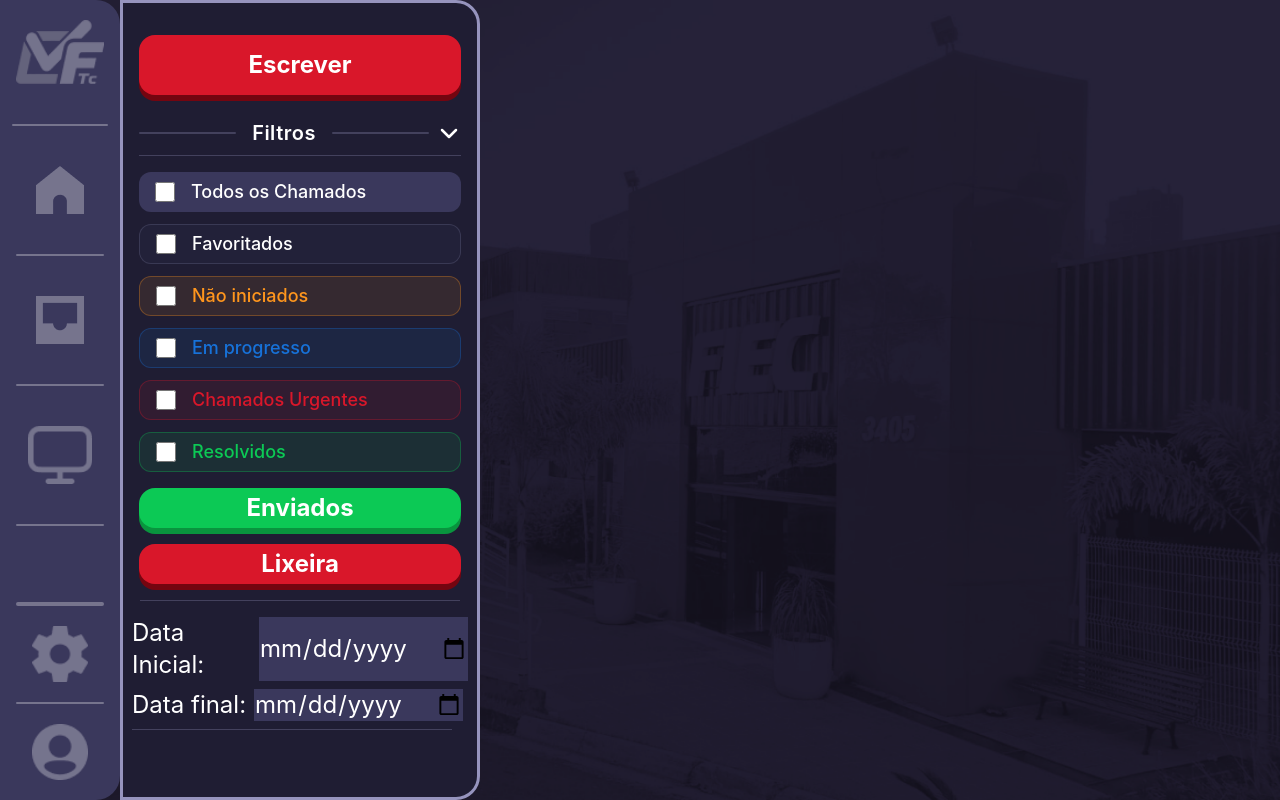
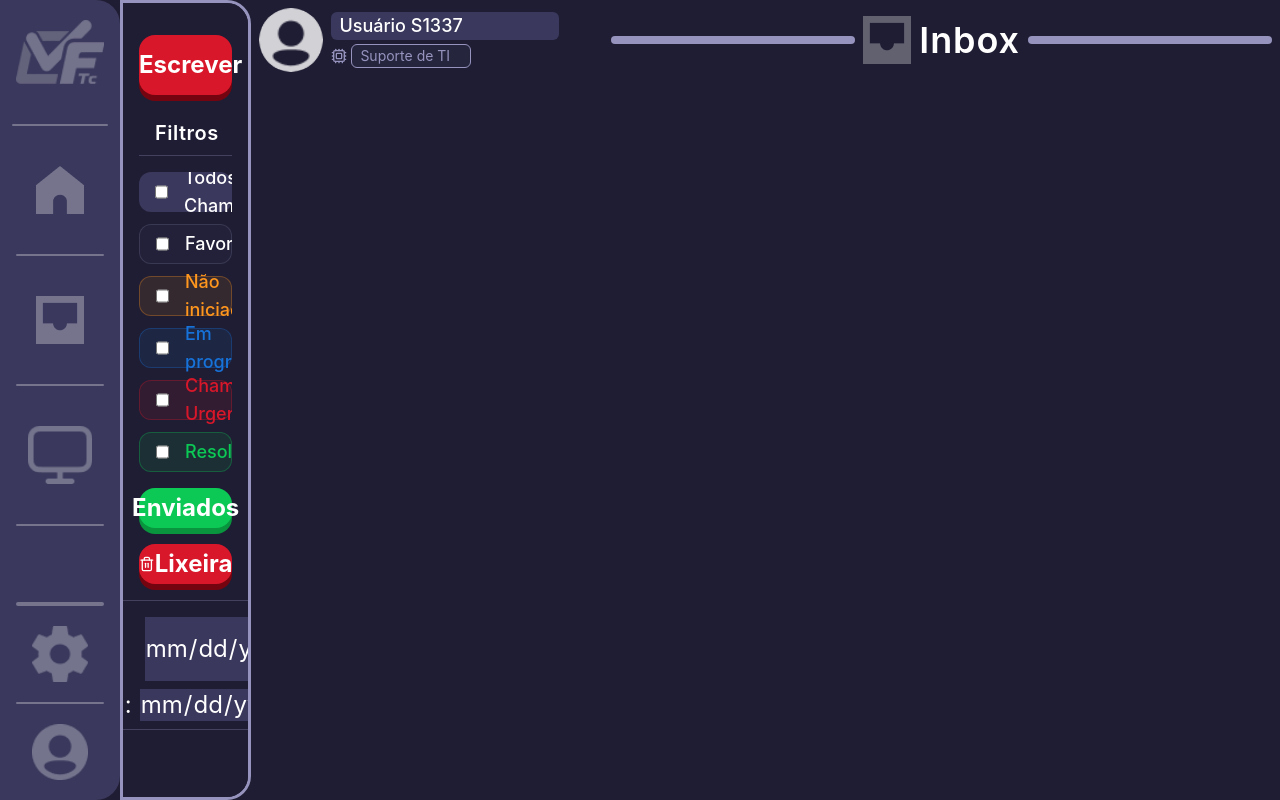
Before and after one commit to enzomlfiec/Fiec-Taskcall, a React (Vite) app in the folder src/frontend/: page /painel in a window 1280 px wide. Built offline with nearby package versions, Linux system fonts and the light colour scheme.

Commit message:
LayoutUsuário feito, inbox(cima e lateral finalizados

```diff
--- a/src/frontend/package.json
+++ b/src/frontend/package.json
@@ -11,6 +11,7 @@
   },
   "dependencies": {
     "@tailwindcss/vite": "^4.3.3",
+    "lucide-react": "^1.45.0",
     "react": "^19.2.8",
     "react-dom": "^19.2.8",
     "react-router-dom": "^7.18.3",
--- a/src/frontend/src/components/Inbox.jsx
+++ b/src/frontend/src/components/Inbox.jsx
@@ -1,14 +1,20 @@
- import SideBar from "./SideBar";
+import SideBar from "./SideBar";
 import Filtros from "./Filtros";
+import LayoutUsuario from "./LayoutUsuario";
+
+{/* Icons */}
+import vector from "../assets/vector.png";
+import { Send } from 'lucide-react';
+import { Trash } from 'lucide-react';
 
 const Inbox = () => {
     return (
-        <div className="flex z-10 min-h-screen w-screen bg-[url(public/assets/login2.png)] bg-cover bg-center items-stretch overflow-hidden">
+        <div className="flex z-10 min-h-screen w-screen bg-fundo-fundo bg-cover bg-center items-stretch overflow-hidden">
 
            <SideBar />
 
 
-           <main className="min-h-screen w-90 max-w-sm bg-fundo-fundo border-3 border-borda rounded-r-3xl flex flex-col items-center pt-8 pb-8 gap-4 overflow-y-auto">
+           <aside className="min-h-screen w-90 max-w-sm bg-fundo-fundo border-3 border-borda rounded-r-3xl flex flex-col items-center pt-8 pb-8 gap-4 overflow-y-auto">
 
                 <div className="flex w-full px-4 justify-center flex-col items-center">
                     <button className="w-full h-15 bg-accent rounded-2xl shadow-[0px_6px_0px_0px_#740510] transition-transform duration-150 cursor-pointer hover:scale-102 active:scale-98 text-pri text-2xl font-bold">
@@ -19,15 +25,15 @@ const Inbox = () => {
                 <Filtros />
 
 
-                <div className="flex w-full px-4 justify-center flex-col items-center">
-                <button className="w-full h-10 bg-sec-verde rounded-2xl shadow-[0px_6px_0px_0px_#09943E] transition-transform duration-150 cursor-pointer hover:scale-102 active:scale-98 text-pri text-2xl font-bold">
-                        Enviados
+                <div className="flex w-full px-4 justify-center flex-row items-center">
+                <button className="flex flex-row w-full h-10 bg-sec-verde rounded-2xl shadow-[0px_6px_0px_0px_#09943E] transition-transform duration-150 cursor-pointer hover:scale-102 active:scale-98 text-pri text-2xl font-bold items-center justify-center">
+                    <Send/> Enviados
                 </button>
                 </div>
 
         <div className="flex w-full px-4 justify-center flex-col items-center">
-                <button className="w-full h-10 bg-accent rounded-2xl shadow-[0px_6px_0px_0px_#740510] transition-transform duration-150 cursor-pointer hover:scale-102 active:scale-98 text-pri text-2xl font-bold">
-                        Lixeira
+                <button className=" flex flex-row w-full h-10 bg-accent rounded-2xl shadow-[0px_6px_0px_0px_#740510] transition-transform duration-150 cursor-pointer hover:scale-102 active:scale-98 text-pri text-2xl font-bold justify-center items-center">
+                    <Trash/> Lixeira
                 </button>
             </div>
 
@@ -47,12 +53,32 @@ const Inbox = () => {
 
            <div className="w-80  border-b border-borda/30">
             </div>
-
         </div>
 
-    </main>
+    </aside>
 
-        </div>
+    <div className="flex flex-row">
+        <LayoutUsuario/>
+
+      <div className="flex flex-row justify-center items-center h-20 gap-2 px-2">
+
+         <div className="flex-1 h-2 w-70 bg-borda rounded-2xl"></div>
+
+            <a href="">
+             <img
+            className="w-12 opacity-30 hover:opacity-100 transition-opacity "
+            src={vector}
+            alt="Icone"/>
+            </a>
+
+        <span className=" font-semibold tracking-wide text-pri text-4xl">
+            Inbox
+        </span>
+
+        <div className="flex-1 h-2 w-60 bg-borda rounded-2xl"></div>
+    </div>
+    </div>
+    </div>
     );
 };
 
--- /dev/null
+++ b/src/frontend/src/components/LayoutUsuario.jsx
@@ -0,0 +1,41 @@
+import { Cpu } from "lucide-react";
+import perfil from "../assets/perfil.png";
+
+const LayoutUsuario = () => {
+    return (
+        <div className="flex justify-start w-90 h-30 m-1 p-1 bg-fundo-fundo items-start">
+
+
+            <div className="flex items-center gap-2">
+
+                <a href="">
+                    <img
+                        className="w-16 h-16 rounded-full opacity-80 hover:opacity-100 transition-opacity"
+                        src={perfil}
+                        alt="Ícone do usuário"/>
+                </a>
+
+                <div className="flex flex-col gap-1">
+
+                    <span className="h-7 w-57 px-2 bg-fundo-razo rounded-md text-white font-medium text-lg flex items-center">
+                        Usuário S1337
+                    </span>
+
+                    <div className="flex items-center gap-1">
+
+                        <Cpu className="text-borda w-4 h-4" />
+
+                        <div className="h-6 w-30 px-2 bg-fundo-medio text-borda text-sm rounded-md border border-borda flex items-center">
+                            Suporte de TI
+                        </div>
+
+                    </div>
+
+                </div>
+            </div>
+
+        </div>
+    );
+};
+
+export default LayoutUsuario;
```
Also changed, not shown: 1 other file (tests, documents, lock files or other folders).
